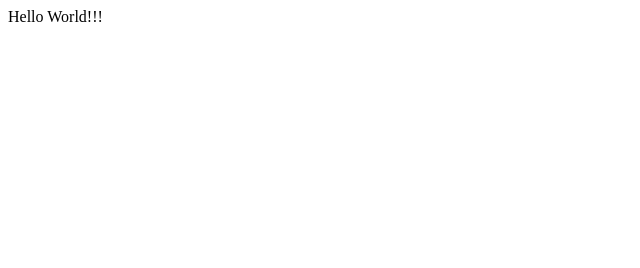
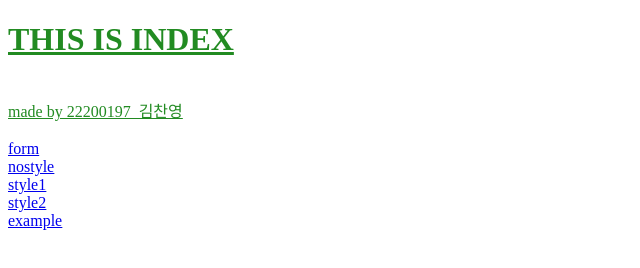
Before and after one commit to tgog111/project2, a plain HTML site: page index.html in a window 1280 px wide. Shown: the whole page, without its empty margins (0-640 px from the left). Drawn offline with Linux system fonts and the light colour scheme.

Commit message:
index.html update

```diff
--- a/index.html
+++ b/index.html
@@ -4,9 +4,20 @@
     <meta charset="UTF-8">
     <meta name="viewport" content="width=device-width, initial-scale=1.0">
     <title>Document</title>
+
+    <style>
+        body{color:forestgreen; text-decoration: underline;}
+    </style>
+
+
 </head>
 <body>
-    Hello World!!!
-
+   <h1>THIS IS INDEX</h1>
+   <br>made by 22200197_김찬영<br><br>
+   <a href="form.html"> form </a> <br>
+   <a href="nostyle.html"> nostyle </a> <br>
+   <a href="style1.html"> style1 </a> <br>
+   <a href="style2.html"> style2 </a> <br>
+   <a href="sign-in/example.html"> example </a>
 </body>
 </html>
```
Also changed, not shown: form.html (+2 -2 lines).
